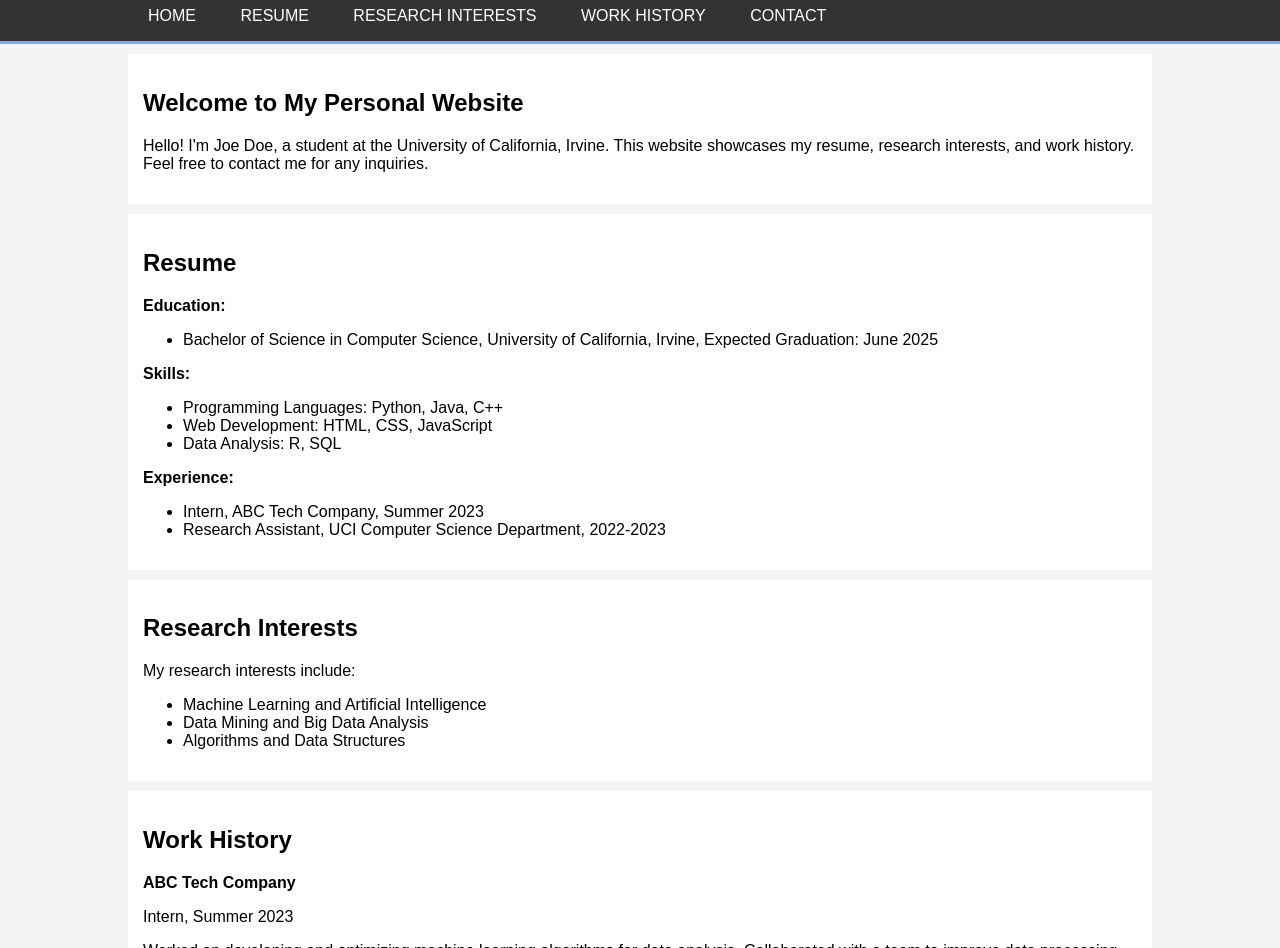
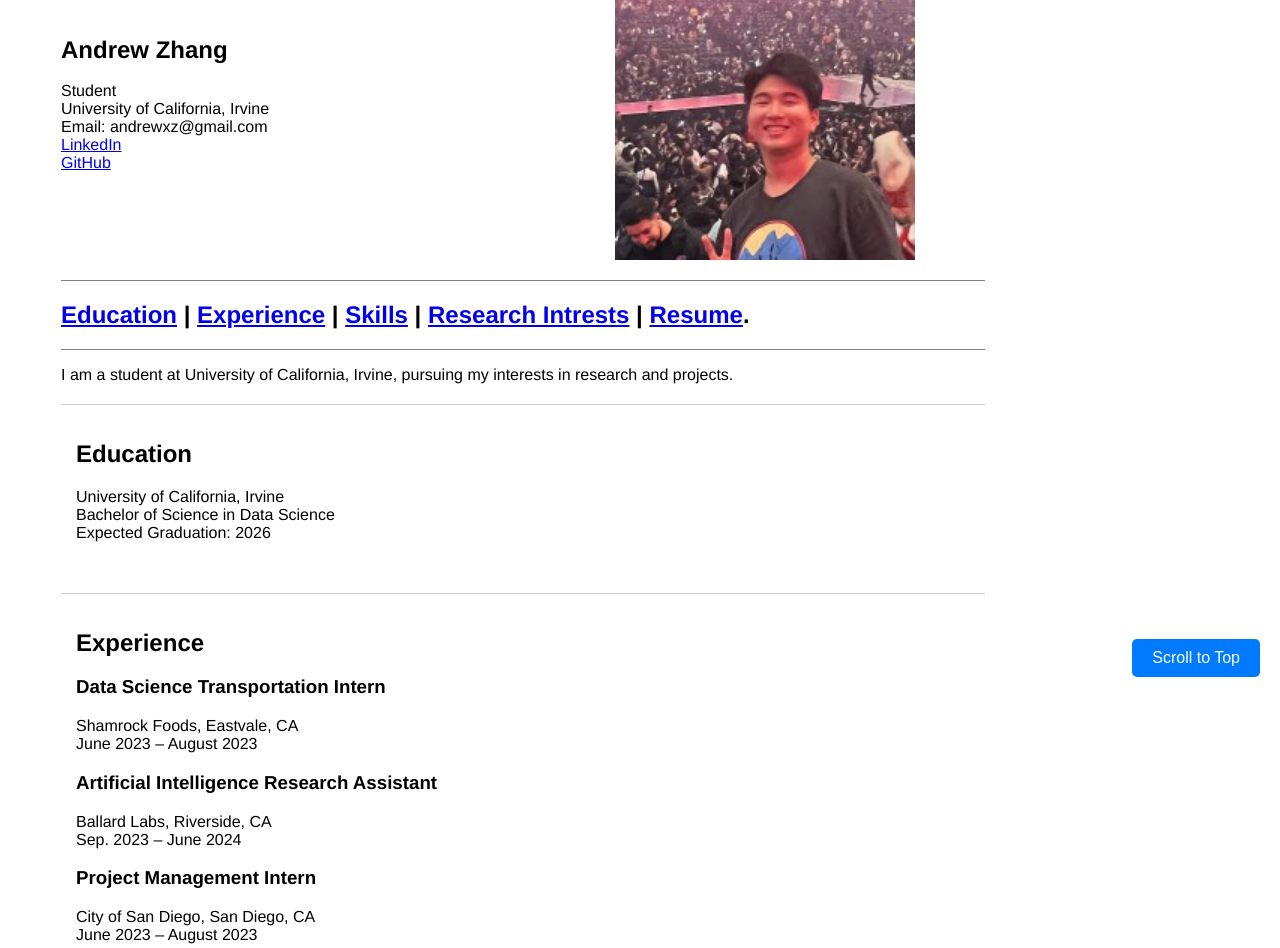
Before and after one commit to andrew12332c/website_simple, a plain HTML site: page index.html in a window 1280 px wide. Shown: the part 103-1051 px from the top of the page. Drawn offline with Linux system fonts and the light colour scheme.

Commit message:
updated files

```diff
--- a/index.html
+++ b/index.html
@@ -1,118 +1,153 @@
 <!DOCTYPE html>
-<html lang="en">
+<html>
 <head>
-    <meta charset="UTF-8">
-    <meta name="viewport" content="width=device-width, initial-scale=1.0">
-    <title>Joe Doe - UCI Student</title>
+    <title>Andrew Zhang's Homepage</title>
     <style>
+    /* CSS styles can be added here */
     body {
-            font-family: Arial, sans-serif;
         margin: 0;
         padding: 0;
-            background-color: #f4f4f4;
+        font-family: 'Helvetica, Arial, sans-serif';
+        background-color: #FFFFFF;
+        color: #000000;
     }
-        .container {
-            width: 80%;
-            margin: auto;
-            overflow: hidden;
-        }
-        header {
-            background: #333;
-            color: #fff;
-            padding-top: 30px;
-            min-height: 70px;
-            border-bottom: #77aaff 3px solid;
-        }
-        header a {
-            color: #fff;
-            text-decoration: none;
-            text-transform: uppercase;
+    .scroll-to-top {
+        position: fixed;
+        bottom: 20px;
+        right: 20px;
+        background-color: #007bff;
+        color: #ffffff;
+        border: none;
+        padding: 10px 20px;
+        cursor: pointer;
+        border-radius: 5px;
         font-size: 16px;
     }
-        header ul {
-            padding: 0;
-            list-style: none;
+    .scroll-to-top:hover {
+        background-color: #0056b3;
     }
-        header li {
-            display: inline;
-            padding: 0 20px 0 20px;
-        }
-        .main {
+    .section {
         padding: 15px;
-            background: #fff;
-            margin-top: 10px;
-        }
-        footer {
-            background: #333;
-            color: #fff;
-            text-align: center;
-            padding: 10px;
-            margin-top: 20px;
+        margin: 20px 0;
+        border-top: 1px solid #ccc;
     }
     </style>
 </head>
 <body>
-    <header>
-        <div class="container">
-            <h1>Joe Doe</h1>
-            <ul>
-                <li><a href="#home">Home</a></li>
-                <li><a href="#resume">Resume</a></li>
-                <li><a href="#research">Research Interests</a></li>
-                <li><a href="#workhistory">Work History</a></li>
-                <li><a href="#contact">Contact</a></li>
-            </ul>
+    <table border="0" cellpadding="15" cellspacing="0" width="1000">
+        <tr>
+            <td class="sidebar">&nbsp;</td>
+        </tr>
+        <tr>
+            <td class="sidebar" valign="top">
+                <table border="0" cellspacing="0" cellpadding="2">
+                    &nbsp;&nbsp;&nbsp;&nbsp;
+                </table>
+            </td>
+            <td valign="top">
+                <table border="0" cellpadding="0" cellspacing="0" width="100%">
+                    <tr>
+                        <td align="left" width="60%">
+                            <font face="Helvetica, Arial, sans-serif" size="3">
+                                <font size="+2">
+                                <b>Andrew Zhang</b><br></font>
+                            </font>
+                            <font face="Helvetica, Arial, sans-serif">
+                                <br>
+                                Student<br>
+                                University of California, Irvine<br>
+                                Email: andrewxz@gmail.com<br>
+                                <a href="https://www.linkedin.com/in/andrew-zhanger" target="_blank">LinkedIn</a><br>
+                                <a href="https://github.com/andrew">GitHub</a><br>
+                                <p>
+                            </font>
+                        </td>
+                        <td valign="top" align="left">
+                            <a href="profile.jpg">
+                            <img src="profile.jpg" border="0" height="300"></a>
+                        </td>
+                    </tr>
+                </table>
+                <font face="helvetica, ariel, 'sans serif'">
+                    <p>
+                    <hr size="1" align="left" noshade>
+                    <p>
+                    <h2>
+                    <a href="#education">Education</a> |
+                    <a href="#experience">Experience</a> |
+                    <a href="#skills">Skills</a> |
+                    <a href="#projects">Research Intrests</a> |
+
+                    <a href="https://www.overleaf.com/read/rvnjkjybrghq#997122">Resume</a>.
+
+                    </h2>
+                    <p>
+                    <hr size="1" align="left" noshade>
+                    <p>
+
+                    I am a student at University of California, Irvine, pursuing my interests in research and projects.
+
+                    <div id="education" class="section">
+                        <h2>Education</h2>
+                        <p>University of California, Irvine<br>
+                           Bachelor of Science in Data Science<br>
+                           Expected Graduation: 2026</p>
                     </div>
-    </header>
-    <div class="container">
-        <section id="home" class="main">
-            <h2>Welcome to My Personal Website</h2>
-            <p>Hello! I'm Joe Doe, a student at the University of California, Irvine. This website showcases my resume, research interests, and work history. Feel free to contact me for any inquiries.</p>
-        </section>
-        <section id="resume" class="main">
-            <h2>Resume</h2>
-            <p><strong>Education:</strong></p>
-            <ul>
-                <li>Bachelor of Science in Computer Science, University of California, Irvine, Expected Graduation: June 2025</li>
-            </ul>
-            <p><strong>Skills:</strong></p>
-            <ul>
-                <li>Programming Languages: Python, Java, C++</li>
-                <li>Web Development: HTML, CSS, JavaScript</li>
-                <li>Data Analysis: R, SQL</li>
-            </ul>
-            <p><strong>Experience:</strong></p>
-            <ul>
-                <li>Intern, ABC Tech Company, Summer 2023</li>
-                <li>Research Assistant, UCI Computer Science Department, 2022-2023</li>
-            </ul>
-        </section>
-        <section id="research" class="main">
-            <h2>Research Interests</h2>
-            <p>My research interests include:</p>
-            <ul>
-                <li>Machine Learning and Artificial Intelligence</li>
-                <li>Data Mining and Big Data Analysis</li>
-                <li>Algorithms and Data Structures</li>
-            </ul>
-        </section>
-        <section id="workhistory" class="main">
-            <h2>Work History</h2>
-            <p><strong>ABC Tech Company</strong></p>
-            <p>Intern, Summer 2023</p>
-            <p>Worked on developing and optimizing machine learning algorithms for data analysis. Collaborated with a team to improve data processing efficiency.</p>
 
-            <p><strong>UCI Computer Science Department</strong></p>
-            <p>Research Assistant, 2022-2023</p>
-            <p>Assisted in research projects focused on data mining techniques. Conducted experiments and analyzed results to contribute to academic publications.</p>
-        </section>
-        <section id="contact" class="main">
-            <h2>Contact Information</h2>
-            <p>You can reach me via email at <a href="mailto:jdoe@uci.edu">jdoe@uci.edu</a>.</p>
-        </section>
+                    <div id="experience" class="section">
+                        <h2>Experience</h2>
+
+                        <div class="experience-item">
+                            <h3>Data Science Transportation Intern</h3>
+                            <p>Shamrock Foods, Eastvale, CA<br>
+                               June 2023 – August 2023</p>
+
                         </div>
-    <footer>
-        <p>&copy; 2024 Joe Doe, University of California, Irvine</p>
-    </footer>
+
+                        <div class="experience-item">
+                            <h3>Artificial Intelligence Research Assistant</h3>
+                            <p>Ballard Labs, Riverside, CA<br>
+                               Sep. 2023 – June 2024</p>
+
+                        </div>
+
+                        <div class="experience-item">
+                            <h3>Project Management Intern</h3>
+                            <p>City of San Diego, San Diego, CA<br>
+                               June 2023 – August 2023</p>
+
+                        </div>
+
+                        <div class="experience-item">
+                            <h3>Machine Learning Bio-informatics Intern</h3>
+                            <p>University of California San Diego, San Diego, CA<br>
+                               July 2021 – June 2022</p>
+
+                        </div>
+                    </div>
+
+                    <div id="skills" class="section">
+                        <h2>Skills</h2>
+                        <p>
+                            <b>Languages:</b> Java, Python, C/C++, SQL (Postgres), JavaScript, HTML/CSS, R<br>
+                            <b>Frameworks:</b> React, Node.js, Flask, JUnit, WordPress, OpenAiAPI<br>
+                            <b>Developer Tools:</b> Git, Docker, TravisCI, Google Cloud Platform, VS Code, Visual Studio, PyCharm, IntelliJ, Eclipse<br>
+                            <b>Libraries:</b> NumPy, Dplyr, Pandas, Scikit-learn, TensorFlow, Keras, PyTorch, Matplotlib
+                        </p>
+                    </div>
+
+                    <div id="projects" class="section">
+                        <h2>Research</h2>
+                        <p>My research interests include computer vision and machine learning. I am passionate about using technology to solve real-world problems.</p>
+
+                        <p>For more details about my projects and experiences, please refer to my <a href="https://www.overleaf.com/read/rvnjkjybrghq#997122" target="_blank" >resume</a>.</p>
+                    </div>
+                </font>
+            </td>
+        </tr>
+    </table>
+
+    <button class="scroll-to-top" onclick="window.scrollTo({ top: 0, behavior: 'smooth' });">Scroll to Top</button>
+
 </body>
 </html>
```
Also changed, not shown: profile.jpg (added). Lines whose indentation alone changed are shown as unchanged.
